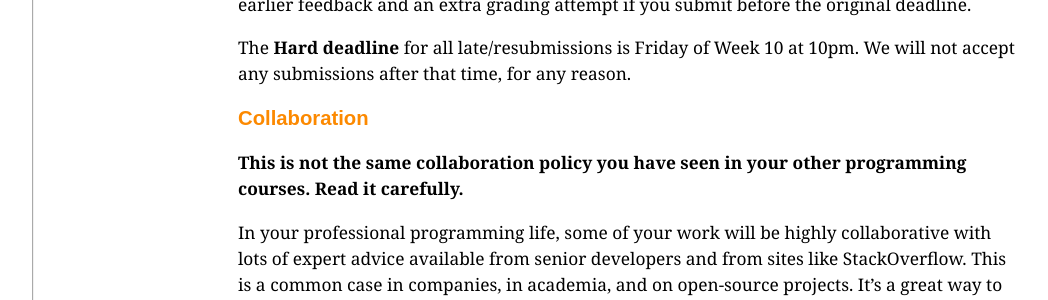
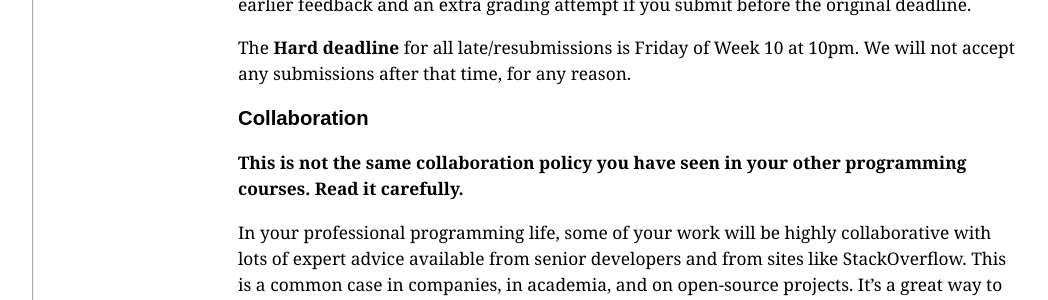
Before and after one commit to memelissa/ucsd-cse12-sp22.github.io, a Jekyll site: the page built from syllabus.md, in a window 1280 px wide. Shown: the part 3225-3525 px from the top of the page, without its empty margins (56-1104 px from the left). Built offline with Jekyll 4.4.1, drawn with Linux system fonts in a browser that asks for light colours.

Commit message:
Update syllabus.md

```diff
--- a/syllabus.md
+++ b/syllabus.md
@@ -126,7 +126,8 @@ before the original deadline.
 The **Hard deadline** for all late/resubmissions is Friday of Week 10 at 10pm. We will not accept
 any submissions after that time, for any reason.
 
-### <a id="p:open-closed">Collaboration</a>
+<a id="p:open-closed"></a>
+<h3>Collaboration</h3>
 
 **This is not the same collaboration policy you have seen in your other
 programming courses. Read it carefully.**
@@ -229,8 +230,6 @@ assessments (exams) are closed collaboration.
 You should be familiar with [the UCSD
 guidelines](http://senate.ucsd.edu/Operating-Procedures/Senate-Manual/Appendices/2)
 on academic integrity as well.
-
-
 
 <a id="g:exams"></a>
 <h3>Exams</h3>
```
